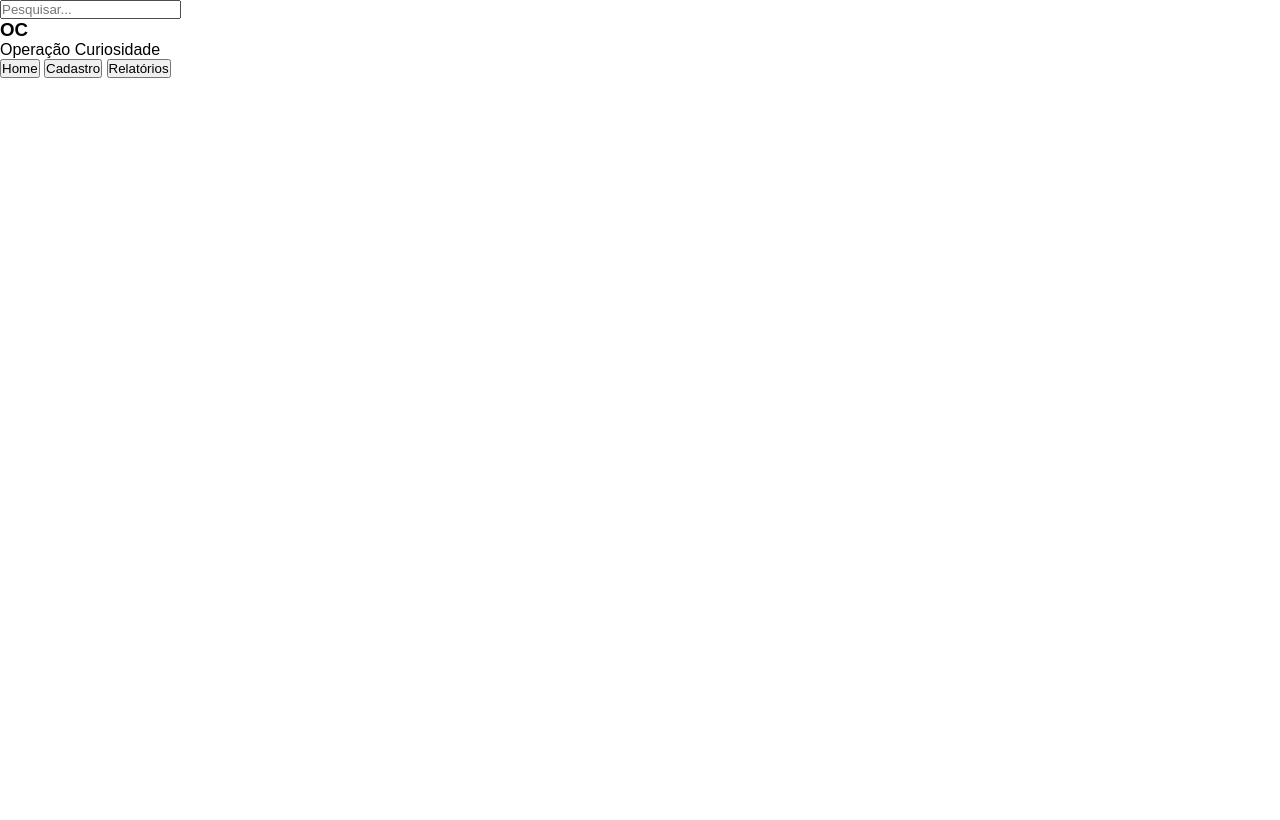
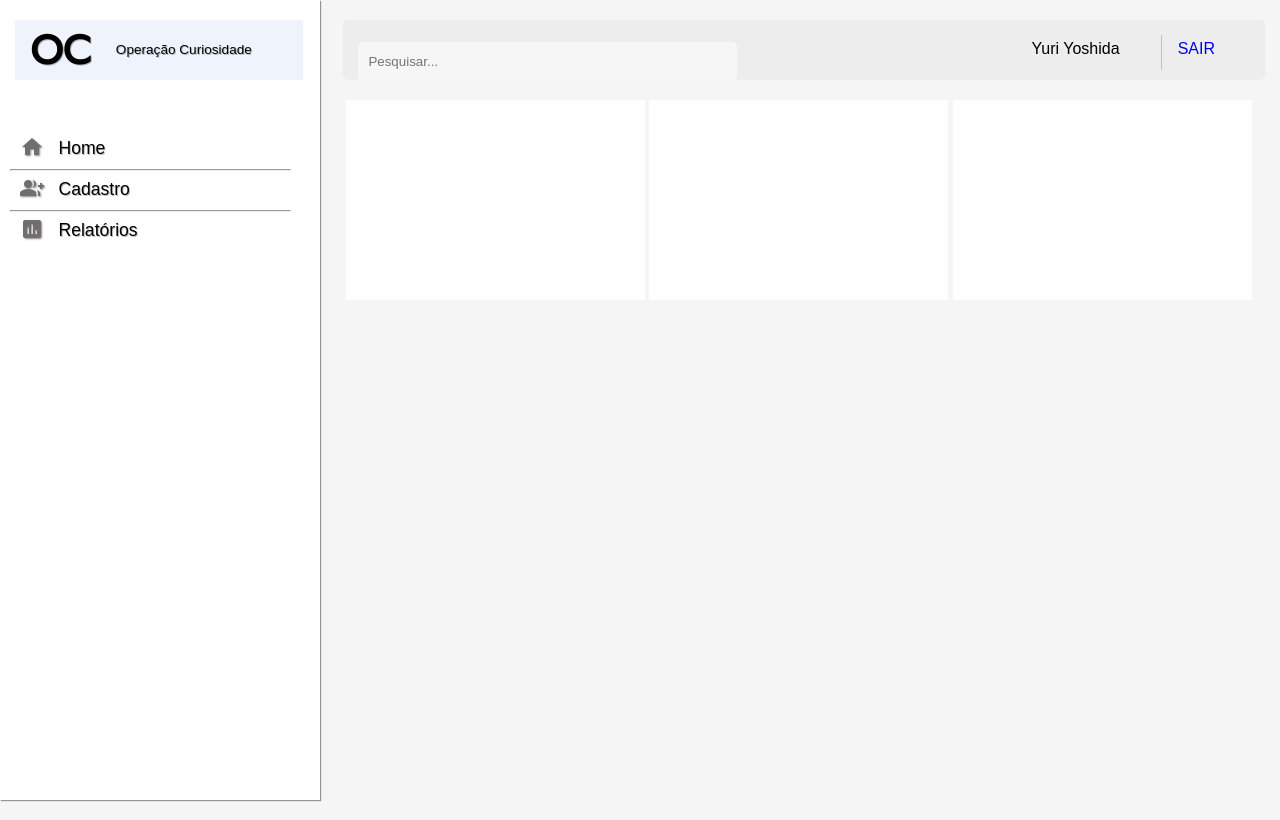
Before and after one commit to yuriGY/Projeto-OperacaoCuriosidade, a plain HTML site: page dashboard.html in a window 1280 px wide. Drawn offline with Linux system fonts and the light colour scheme.

Commit message:
html e css do dashboard
falta o table

```diff
--- a/dashboard.html
+++ b/dashboard.html
@@ -5,44 +5,59 @@
     <meta http-equiv="X-UA-Compatible" content="IE=edge">
     <meta name="viewport" content="width=device-width, initial-scale=1.0">
     <title>Dashboard</title>
+    <link rel="shortcut icon" href="user.png" type="image/x-icon">
     <link rel="stylesheet" href="estilos/dashboard.css">
+    <link href="https://fonts.googleapis.com/icon?family=Material+Icons"
+      rel="stylesheet">
 </head>
 <body>
     <header>
-        <section><input type="text" id="busca" onkeyup="barraBusca()" placeholder="Pesquisar..."></section>
+        <section id="busca">
+            <input type="text" onkeyup="barraBusca()" placeholder="Pesquisar...">
+        </section>
+        <section id="foto">
+            <p>Yuri Yoshida</p>
+        </section>
+        <div class="linha"></div>
+        <section id="sair">
+            <a href="index.html">SAIR</a>
+        </section>
     </header>
     <nav>
-        <section>
-
-        </section>
-        <section>
+        <section id="logo">
             <h1>OC</h1>
             <p>Operação Curiosidade</p>
-
-            <button>Home</button>
-            <button>Cadastro</button>
-            <button>Relatórios</button>
+        </section>
+        <section id="menu">
+            <span class="material-icons">home</span>
+            <a href="#">Home</a>
+            <hr>
+            <span class="material-icons">group_add</span>
+            <a href="#">Cadastro</a>
+            <hr>
+            <span class="material-icons">assessment</span>
+            <a href="#">Relatórios</a>
         </section>
     </nav>
     <main>
         <section>
             <div>
-
+                <h2></h2>
+                <p></p>
             </div>
             <div>
-
+                <h2></h2>
+                <p></p>
             </div>
             <div>
-
+                <h2></h2>
+                <p></p>
             </div>
         </section>
         <section>
-
+            <h2></h2>
         </section>
     </main>
-    <footer>
-
-    </footer>
 
     <script src="scripts/script.js"></script>
 </body>
--- a/estilos/dashboard.css
+++ b/estilos/dashboard.css
@@ -7,3 +7,145 @@
     margin: 0px;
     padding: 0px;
 }
+
+header{
+    background-color: rgb(237, 237, 237);
+    border-radius: 5px;
+    width: 72%;
+    height: 40px;
+    margin: 20px 15px 20px 0px;
+    padding-top: 20px;
+
+    float: right;
+    position: relative;
+}
+
+header > section#busca{
+    display: inline-block;
+    padding-left: 15px;
+    width: 40%;
+
+    transform: translateY(-9px);
+}
+
+header > section#busca > input{
+    background-color: rgb(246, 246, 246);
+    border: none;
+    border-radius: 5px;
+    padding-left: 10px;
+    height: 40px;
+    width: 100%;
+}
+
+header > section#foto{
+    display: inline-block;
+
+    position: absolute;
+    transform: translateX(300px);
+}
+
+.linha{
+    display: inline-block;
+    border-left: 1px solid rgb(193, 192, 192);;
+    height: 35px;
+
+    transform: translate(430px, -5px) ;
+}
+
+header > section#sair{
+    display: inline-block;
+
+    float: right;
+    transform: translateX(-50px);
+}
+
+header > section#sair > a{
+    text-decoration: none;
+}
+
+nav{
+    background-color: white;
+    box-shadow: 1px 1px 1px rgba(0, 0, 0, 0.397);
+    text-shadow: 1px 1px 0px rgba(0, 0, 0, 0.267);
+
+    float: left;
+    width: 25%;
+    height: 100vh;
+}
+
+nav > section#logo{
+    background-color: rgb(239, 244, 252);
+    color: black;
+    display: block;
+    width: 90%;
+    height: 60px;
+    margin: 20px 20px 30px 15px;
+}
+
+nav > section#logo > h1{
+    font-family: 'Prompt', sans-serif;
+    font-size: 2.5em;
+    margin-left: 15px;
+
+    float: left;
+    width: 25%;
+}
+
+nav > section#logo > p{
+    font-size: 0.85em;
+    padding-top: 22px;
+
+    float: right;
+    width: 65%;
+}
+
+nav > section#menu{
+    display: block;
+    margin-top: 50px;
+    padding-left: 10px;
+}
+
+nav > section#menu > span{
+    color: rgb(115, 110, 110);
+    padding: 5px 10px 0px 10px;
+    text-shadow: 1px 1px 2px rgba(0, 0, 0, 0.452);
+}
+
+nav > section#menu > a{
+    display: inline-block;
+    background-color: white;
+    color: black;
+    padding-bottom: 5px;
+
+    font-size: 1.1em;
+    text-decoration: none;
+
+    transform: translateY(-5px);
+}
+
+nav > section#menu > hr{
+    width: 90%;
+}
+
+body{
+    background-color: rgb(245, 245, 245);
+}
+
+main{
+    float: right;
+    width: 73%;
+    height: 90vh;
+}
+
+main > section > div{
+    background-color: white;
+    display: inline-block;
+    width: 32%;
+    height: 200px;
+}
+
+/*
+rgb(65, 89, 150)
+rgb(63, 157, 47)
+rgb(193, 89, 89)
+*/
```
Also changed, not shown: index.html (+1 -0 lines), user.png (added).
